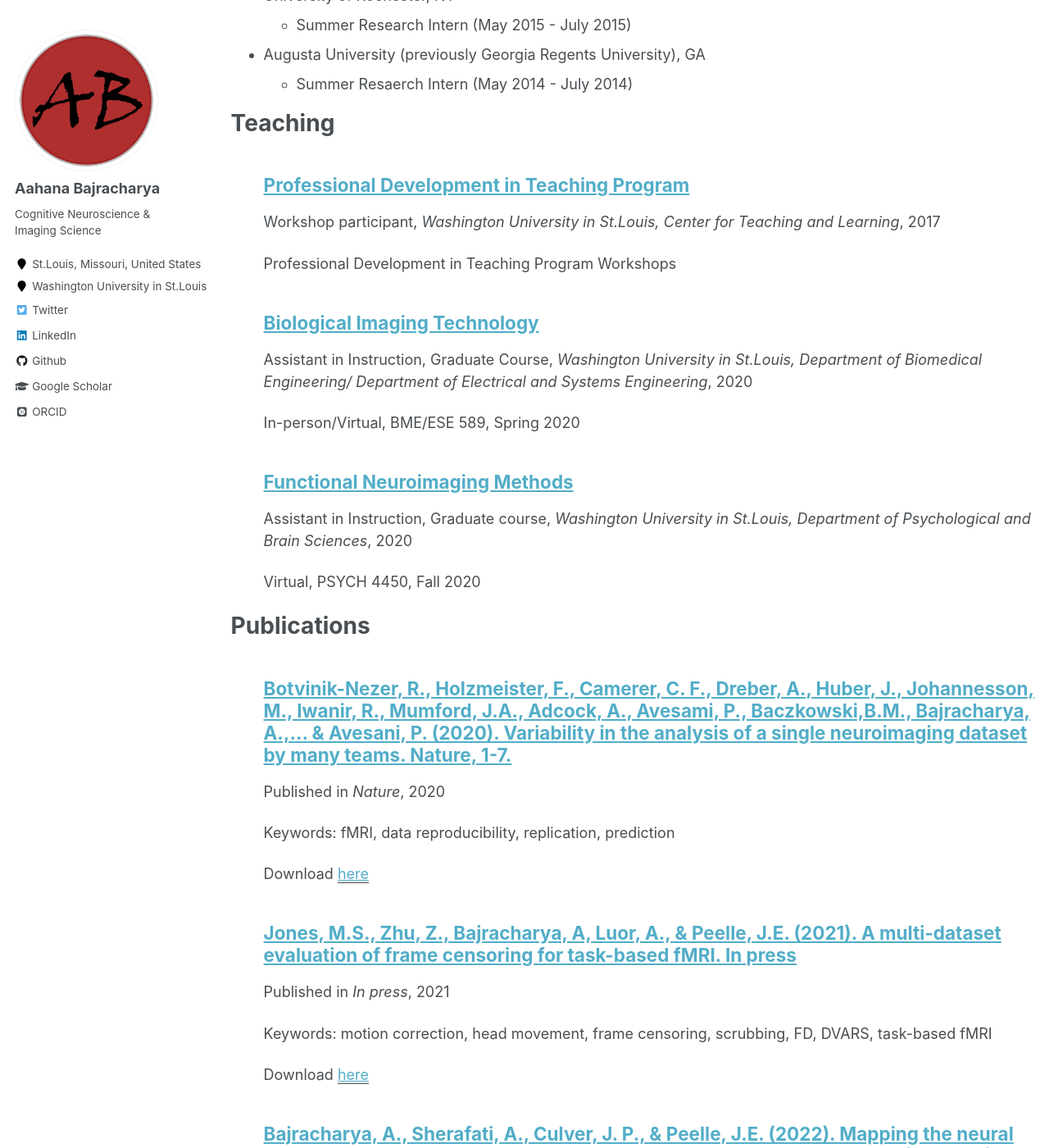
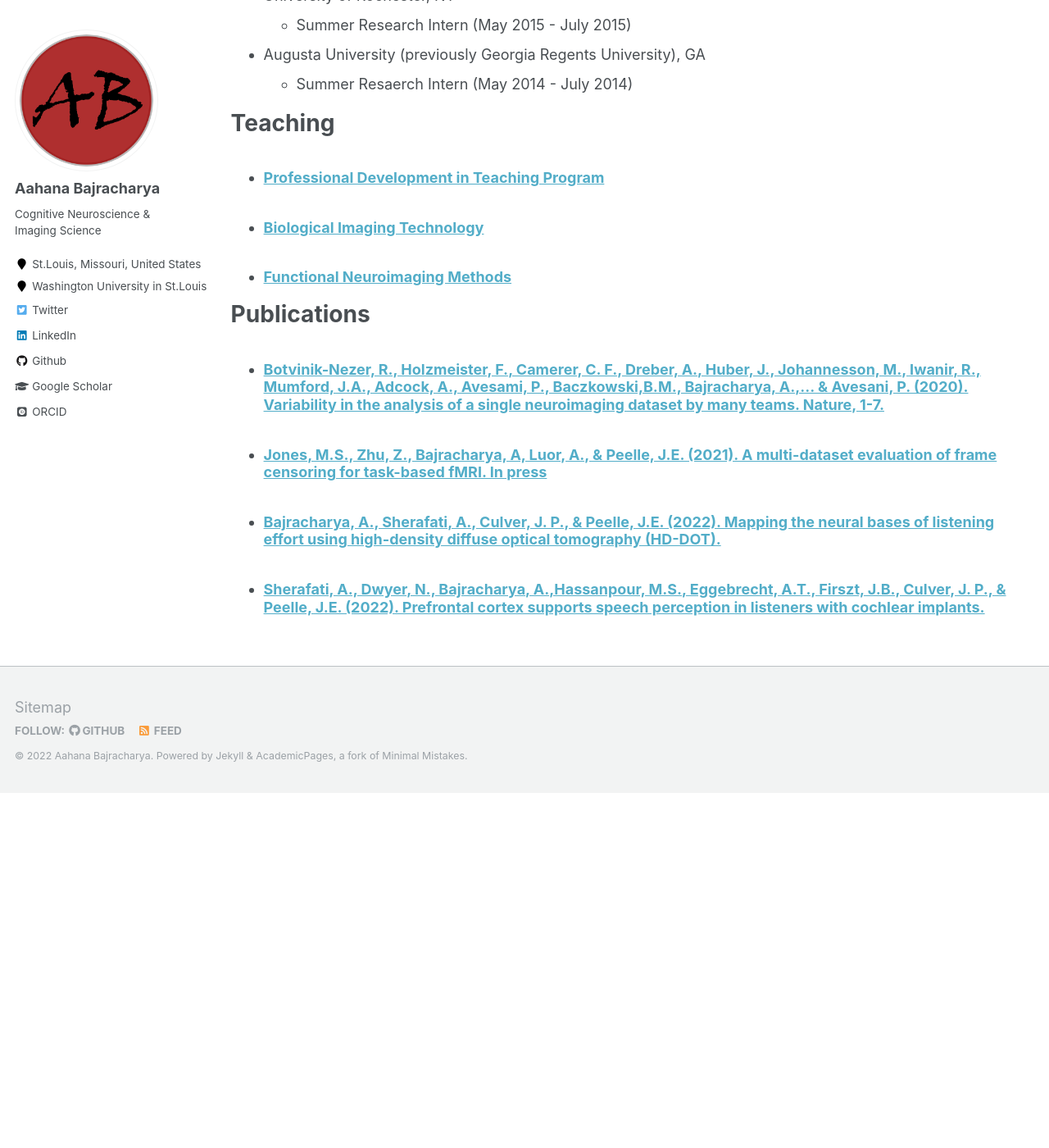
Before and after one commit to kritibhattarai23/kritibhattarai23.github.io, a Jekyll site: the page built from _pages/cv.md, in a window 1280 px wide and 1400 px high, scrolled down 767 px. Shown: the whole window at 82% size. Built offline with Jekyll 4.4.1, drawn with Linux system fonts in a browser that asks for light colours; some web fonts are replaced; after the commit the page ends 1734 px from its top, so only the background shows below that; some of the changed text lies outside the part shown.

Commit message:
Update cv.md

```diff
--- a/_pages/cv.md
+++ b/_pages/cv.md
@@ -35,13 +35,13 @@ Research experience
 Teaching
 ======
   <ul>{% for post in site.teaching %}
-    {% include archive-single.html %}
+    {% include archive-single-cv.html %}
   {% endfor %}</ul>
 
 Publications
 ======
   <ul>{% for post in site.publications %}
-    {% include archive-single.html %}
+    {% include archive-single-cv.html %}
   {% endfor %}</ul>
 <!--
   * Duties included: Tagging issues
```
